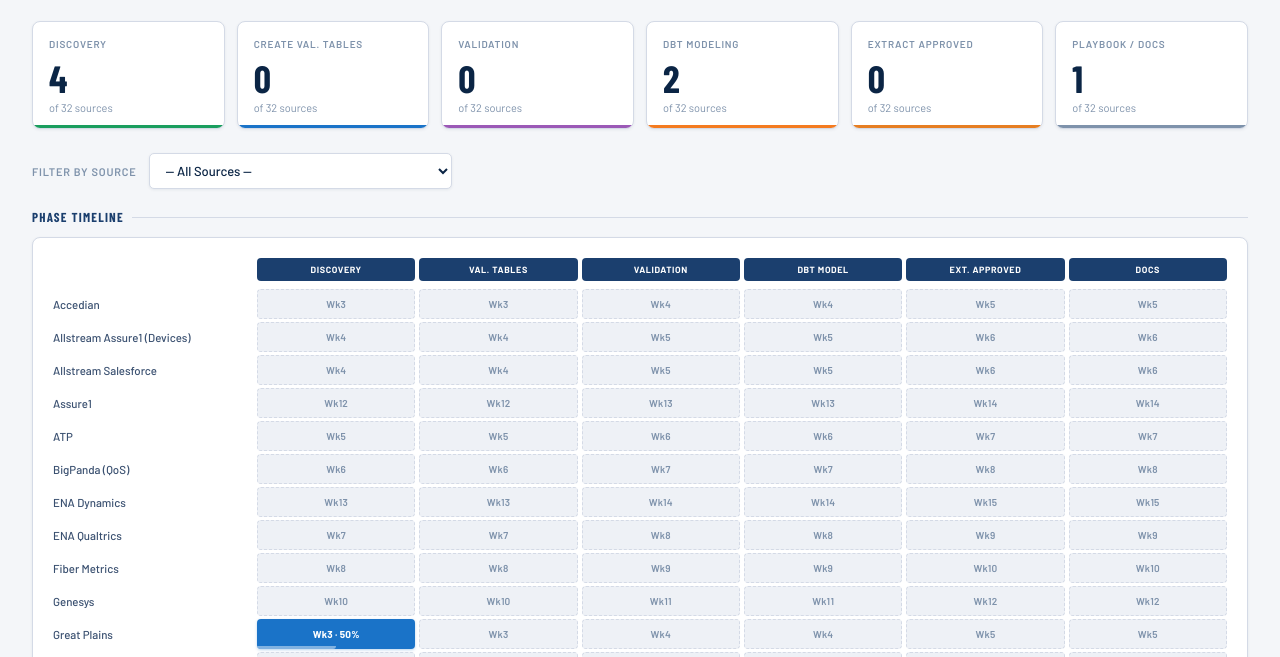
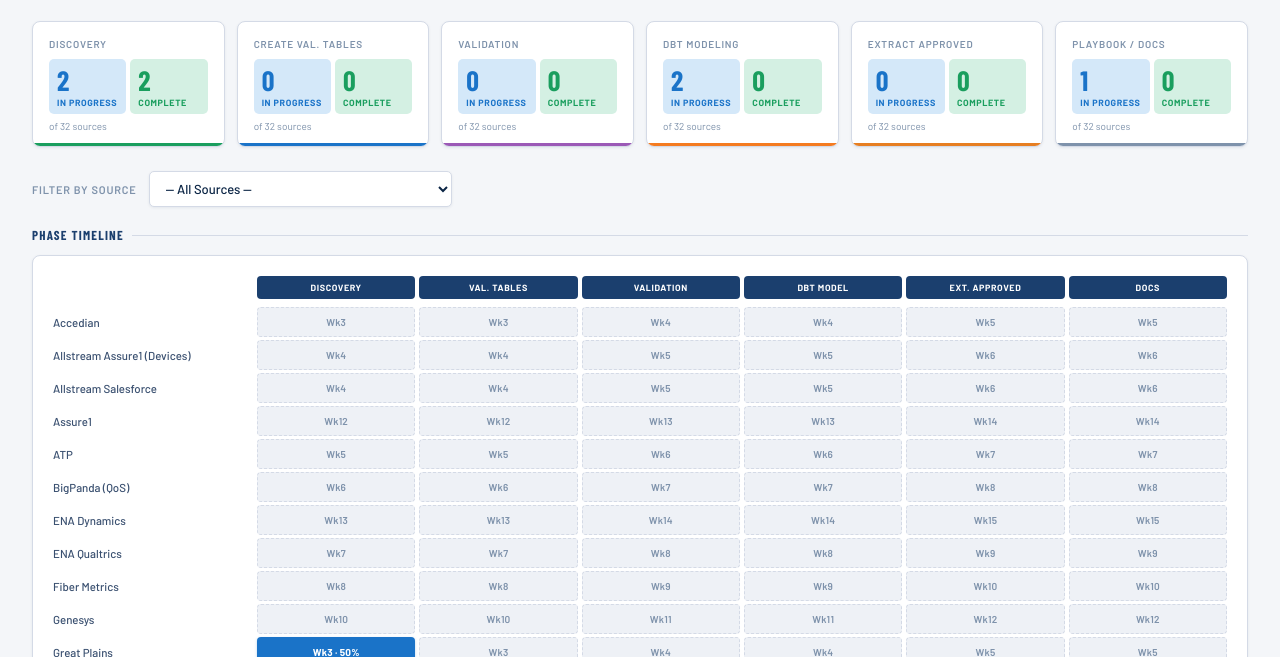
Before and after one commit to Das42/eur_progress_tracking, a plain HTML site: page index.html in a window 1280 px wide. Shown: the part 131-788 px from the top of the page. Drawn offline with nearby package versions, Linux system fonts and the light colour scheme.

Commit message:
Add files via upload

```diff
--- a/index.html
+++ b/index.html
@@ -205,18 +205,48 @@
     line-height: 1.3;
   }
 
-  .metric-value {
+  .metric-counts {
+    display: flex;
+    gap: 0;
+    margin-top: 4px;
+  }
+
+  .metric-count {
+    flex: 1;
+    display: flex;
+    flex-direction: column;
+    gap: 3px;
+    padding: 7px 8px 6px;
+    border-radius: 5px;
+  }
+
+  .metric-count:first-child { margin-right: 4px; background: var(--blue-lt); }
+  .metric-count:last-child  { background: var(--green-lt); }
+
+  .metric-count-val {
     font-family: 'Barlow Condensed', sans-serif;
-    font-size: 38px;
+    font-size: 28px;
     font-weight: 700;
     line-height: 1;
-    color: var(--navy);
   }
 
+  .metric-count:first-child .metric-count-val { color: var(--blue); }
+  .metric-count:last-child  .metric-count-val { color: var(--green); }
+
+  .metric-count-label {
+    font-size: 9px;
+    font-weight: 700;
+    text-transform: uppercase;
+    letter-spacing: 0.6px;
+  }
+
+  .metric-count:first-child .metric-count-label { color: var(--blue); }
+  .metric-count:last-child  .metric-count-label { color: var(--green); }
+
   .metric-sub {
-    font-size: 11px;
+    font-size: 10px;
     color: var(--muted);
-    margin-top: 4px;
+    margin-top: 6px;
     font-weight: 400;
   }
 
@@ -679,12 +709,54 @@
 
   <!-- Metric cards -->
   <div class="metrics-strip">
-    <div class="metric-card"><div class="metric-label">Discovery</div><div class="metric-value" id="m-0">—</div><div class="metric-sub" id="ms-0"></div></div>
-    <div class="metric-card"><div class="metric-label">Create Val. Tables</div><div class="metric-value" id="m-1">—</div><div class="metric-sub" id="ms-1"></div></div>
-    <div class="metric-card"><div class="metric-label">Validation</div><div class="metric-value" id="m-2">—</div><div class="metric-sub" id="ms-2"></div></div>
-    <div class="metric-card"><div class="metric-label">dbt Modeling</div><div class="metric-value" id="m-3">—</div><div class="metric-sub" id="ms-3"></div></div>
-    <div class="metric-card"><div class="metric-label">Extract Approved</div><div class="metric-value" id="m-4">—</div><div class="metric-sub" id="ms-4"></div></div>
-    <div class="metric-card"><div class="metric-label">Playbook / Docs</div><div class="metric-value" id="m-5">—</div><div class="metric-sub" id="ms-5"></div></div>
+    <div class="metric-card">
+      <div class="metric-label">Discovery</div>
+      <div class="metric-counts">
+        <div class="metric-count"><div class="metric-count-val" id="m-ip-0">—</div><div class="metric-count-label">In Progress</div></div>
+        <div class="metric-count"><div class="metric-count-val" id="m-co-0">—</div><div class="metric-count-label">Complete</div></div>
+      </div>
+      <div class="metric-sub" id="ms-0"></div>
+    </div>
+    <div class="metric-card">
+      <div class="metric-label">Create Val. Tables</div>
+      <div class="metric-counts">
+        <div class="metric-count"><div class="metric-count-val" id="m-ip-1">—</div><div class="metric-count-label">In Progress</div></div>
+        <div class="metric-count"><div class="metric-count-val" id="m-co-1">—</div><div class="metric-count-label">Complete</div></div>
+      </div>
+      <div class="metric-sub" id="ms-1"></div>
+    </div>
+    <div class="metric-card">
+      <div class="metric-label">Validation</div>
+      <div class="metric-counts">
+        <div class="metric-count"><div class="metric-count-val" id="m-ip-2">—</div><div class="metric-count-label">In Progress</div></div>
+        <div class="metric-count"><div class="metric-count-val" id="m-co-2">—</div><div class="metric-count-label">Complete</div></div>
+      </div>
+      <div class="metric-sub" id="ms-2"></div>
+    </div>
+    <div class="metric-card">
+      <div class="metric-label">dbt Modeling</div>
+      <div class="metric-counts">
+        <div class="metric-count"><div class="metric-count-val" id="m-ip-3">—</div><div class="metric-count-label">In Progress</div></div>
+        <div class="metric-count"><div class="metric-count-val" id="m-co-3">—</div><div class="metric-count-label">Complete</div></div>
+      </div>
+      <div class="metric-sub" id="ms-3"></div>
+    </div>
+    <div class="metric-card">
+      <div class="metric-label">Extract Approved</div>
+      <div class="metric-counts">
+        <div class="metric-count"><div class="metric-count-val" id="m-ip-4">—</div><div class="metric-count-label">In Progress</div></div>
+        <div class="metric-count"><div class="metric-count-val" id="m-co-4">—</div><div class="metric-count-label">Complete</div></div>
+      </div>
+      <div class="metric-sub" id="ms-4"></div>
+    </div>
+    <div class="metric-card">
+      <div class="metric-label">Playbook / Docs</div>
+      <div class="metric-counts">
+        <div class="metric-count"><div class="metric-count-val" id="m-ip-5">—</div><div class="metric-count-label">In Progress</div></div>
+        <div class="metric-count"><div class="metric-count-val" id="m-co-5">—</div><div class="metric-count-label">Complete</div></div>
+      </div>
+      <div class="metric-sub" id="ms-5"></div>
+    </div>
   </div>
 
   <!-- Selector -->
@@ -846,12 +918,16 @@
 function renderMetrics(rows) {
   const total = rows.length;
   PHASES.forEach((ph, i) => {
-    const count = rows.filter(r => {
-      const s = phaseStatus(r[`${ph}|Target Week`], r[`${ph}|Actual Week`], r[`${ph}|Progress`], parseInt(r['Current Week']) || CURRENT_WEEK);
-      return s !== 'not-started';
-    }).length;
-    document.getElementById(`m-${i}`).textContent = count;
-    document.getElementById(`ms-${i}`).textContent = `of ${total} sources`;
+    const cw = CURRENT_WEEK;
+    let inProgress = 0, complete = 0;
+    rows.forEach(r => {
+      const s = phaseStatus(r[`${ph}|Target Week`], r[`${ph}|Actual Week`], r[`${ph}|Progress`], parseInt(r['Current Week']) || cw);
+      if (s === 'complete')    complete++;
+      if (s === 'in-progress' || s === 'at-risk') inProgress++;
+    });
+    document.getElementById(`m-ip-${i}`).textContent = inProgress;
+    document.getElementById(`m-co-${i}`).textContent = complete;
+    document.getElementById(`ms-${i}`).textContent   = `of ${total} sources`;
   });
 }
 
```
